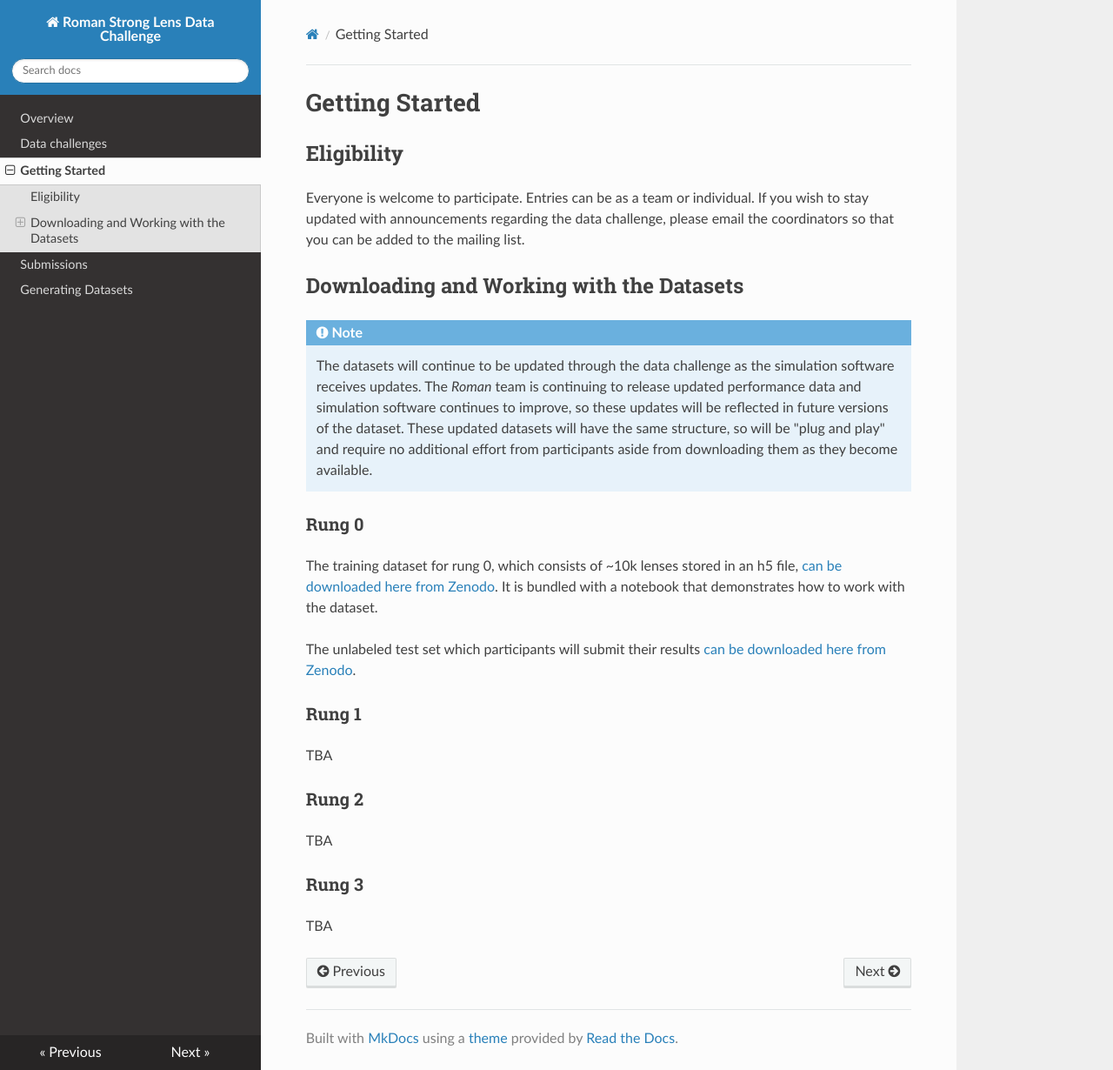
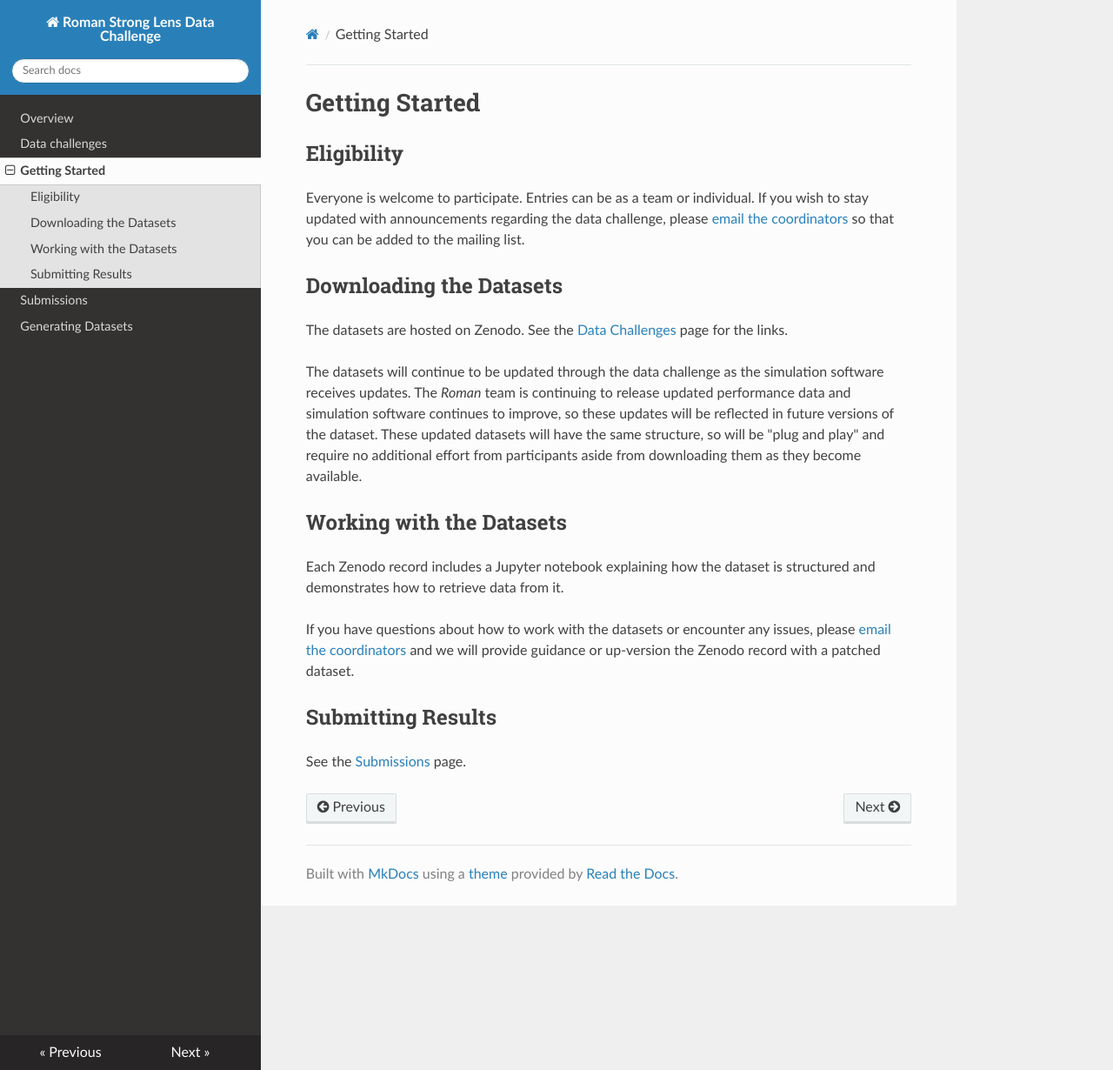
Before and after one commit to ahuang314/Roman_Data_Challenge, an MkDocs documentation site: the page built from docs/getting_started.md, in a window 1280 px wide and 1230 px high. Shown: the whole window at 87% size. Built offline with MkDocs 1.6.1, drawn with Linux system fonts in a browser that asks for light colours; nearby versions of some CDN libraries.

Commit message:
restructuring pages

```diff
--- a/docs/getting_started.md
+++ b/docs/getting_started.md
@@ -2,27 +2,20 @@
 
 ## Eligibility
 
-Everyone is welcome to participate. Entries can be as a team or individual. If you wish to stay updated with announcements regarding the data challenge, please email the coordinators so that you can be added to the mailing list.
+Everyone is welcome to participate. Entries can be as a team or individual. If you wish to stay updated with announcements regarding the data challenge, please [email the coordinators](mailto:roman_data_challenge_submissions@stonybrook.edu) so that you can be added to the mailing list.
 
-## Downloading and Working with the Datasets
+## Downloading the Datasets
 
-!!! note
-    The datasets will continue to be updated through the data challenge as the simulation software receives updates. The *Roman* team is continuing to release updated performance data and simulation software continues to improve, so these updates will be reflected in future versions of the dataset. These updated datasets will have the same structure, so will be "plug and play" and require no additional effort from participants aside from downloading them as they become available.
+The datasets are hosted on Zenodo. See the [Data Challenges](data_challenges.md) page for the links.
 
-### Rung 0
+The datasets will continue to be updated through the data challenge as the simulation software receives updates. The *Roman* team is continuing to release updated performance data and simulation software continues to improve, so these updates will be reflected in future versions of the dataset. These updated datasets will have the same structure, so will be "plug and play" and require no additional effort from participants aside from downloading them as they become available.
 
-The training dataset for rung 0, which consists of ~10k lenses stored in an h5 file, [can be downloaded here from Zenodo](https://doi.org/10.5281/zenodo.17391542). It is bundled with a notebook that demonstrates how to work with the dataset.
+## Working with the Datasets
 
-The unlabeled test set which participants will submit their results [can be downloaded here from Zenodo](https://doi.org/10.5281/zenodo.17547242).
+Each Zenodo record includes a Jupyter notebook explaining how the dataset is structured and demonstrates how to retrieve data from it.
 
-### Rung 1
+If you have questions about how to work with the datasets or encounter any issues, please [email the coordinators](mailto:roman_data_challenge_submissions@stonybrook.edu) and we will provide guidance or up-version the Zenodo record with a patched dataset.
 
-TBA
+## Submitting Results
 
-### Rung 2
-
-TBA
-
-### Rung 3
-
-TBA
+See the [Submissions](submissions.md) page.
```
Also changed, not shown: docs/data_challenges.md (+34 -6 lines), docs/rung_descriptions/rung_1.md (+1 -1 lines).
